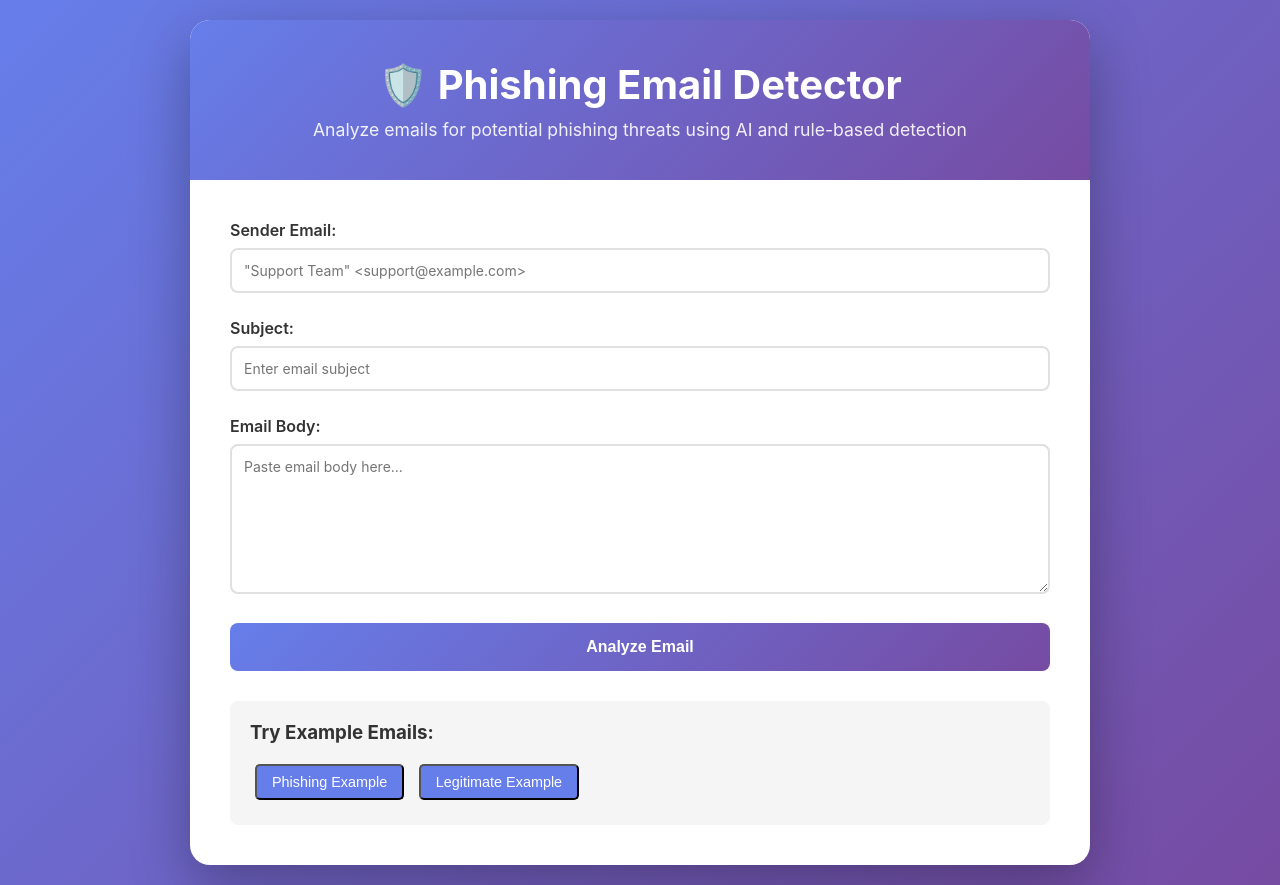
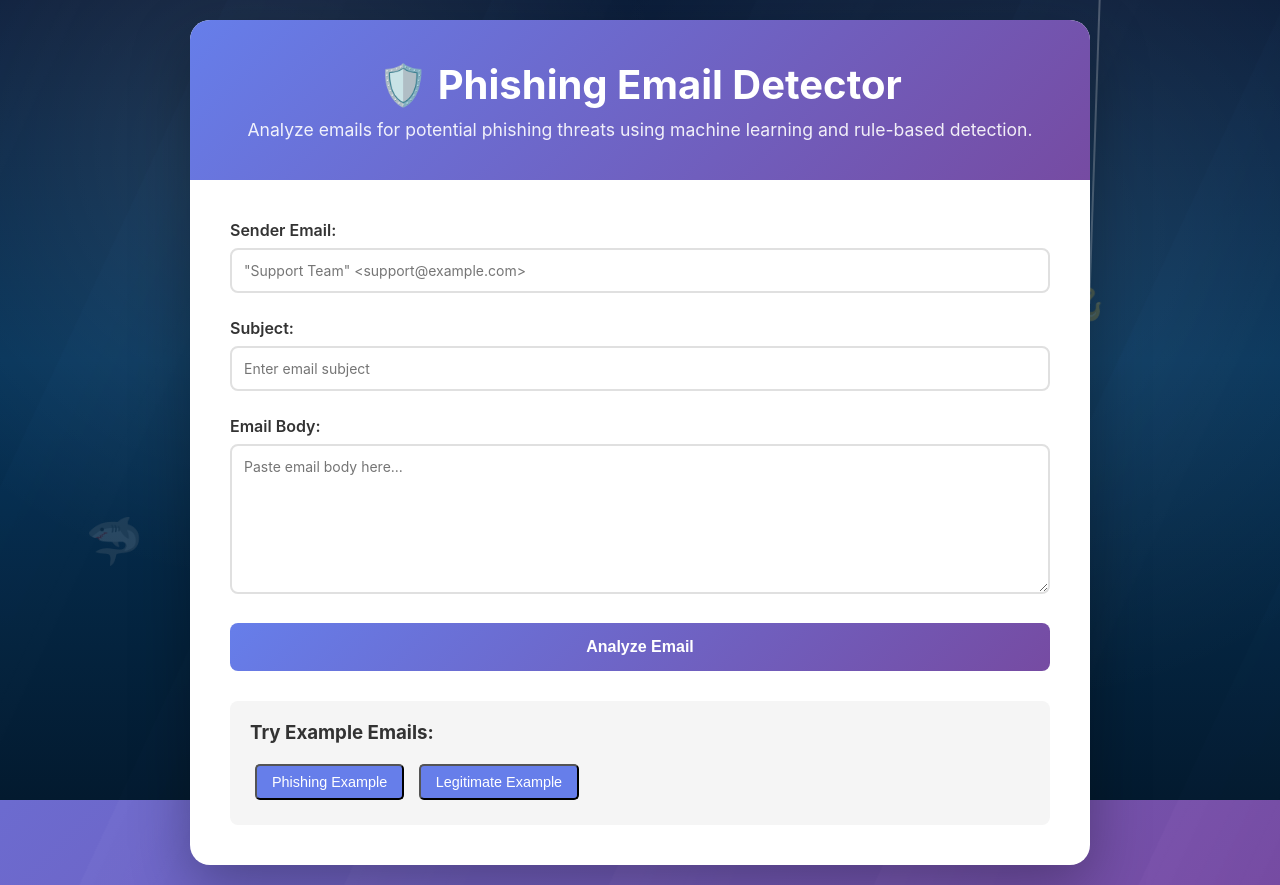
Before and after one commit to andrialuo/phish-detect, a Flask app: page / in a window 1280 px wide. Run offline with Flask 3, Linux system fonts and the light colour scheme; parts of the project's set-up code (start-up, migrations or seed data) failed here and were passed over.

Commit message:
background

```diff
--- a/templates/index.html
+++ b/templates/index.html
@@ -16,6 +16,118 @@
             background: linear-gradient(135deg, #667eea 0%, #764ba2 100%);
             min-height: 100vh;
             padding: 20px;
+            position: relative;
+            overflow-x: hidden;
+        }
+
+        .ocean {
+            position: fixed;
+            inset: 0;
+            z-index: -2;
+            pointer-events: none;
+            background:
+                radial-gradient(circle at 20% 20%, rgba(255,255,255,0.10), transparent 35%),
+                radial-gradient(circle at 80% 30%, rgba(255,255,255,0.08), transparent 40%),
+                linear-gradient(180deg, #0b1d3a 0%, #06345a 45%, #031a2f 100%);
+        }
+
+        .light-rays {
+            position: fixed;
+            inset: -20vh -20vw;
+            z-index: -1;
+            pointer-events: none;
+            background:
+                repeating-linear-gradient(
+                    115deg,
+                    rgba(255,255,255,0.06) 0px,
+                    rgba(255,255,255,0.00) 120px,
+                    rgba(255,255,255,0.00) 240px
+                );
+            mix-blend-mode: overlay;
+            animation: drift 12s ease-in-out infinite;
+            opacity: 0.6;
+        }
+
+        @keyframes drift {
+            0% { transform: translateX(-2vw) translateY(0); }
+            50% { transform: translateX(2vw) translateY(1vh); }
+            100% { transform: translateX(-2vw) translateY(0); }
+        }
+
+        .bubbles {
+            position: fixed;
+            inset: 0;
+            z-index: -1;
+            pointer-events: none;
+            overflow: hidden;
+        }
+
+        .bubble {
+            position: absolute;
+            bottom: -10vh;
+            width: 10px;
+            height: 10px;
+            border: 2px solid rgba(255,255,255,0.22);
+            border-radius: 50%;
+            opacity: 0.0;
+            animation: rise linear infinite;
+        }
+
+        @keyframes rise {
+            0% { transform: translateY(0) scale(0.9); opacity: 0.0; }
+            10% { opacity: 0.25; }
+            100% { transform: translateY(-120vh) scale(1.25); opacity: 0.0; }
+        }
+
+        .fish-layer {
+            position: fixed;
+            inset: 0;
+            z-index: -1;
+            pointer-events: none;
+            overflow: hidden;
+        }
+
+        .fish {
+            position: absolute;
+            font-size: 46px;
+            opacity: 0.16;
+            filter: blur(0.15px);
+            animation: swim linear infinite;
+        }
+
+        @keyframes swim {
+            0% { transform: translateX(calc(100vw + 180px)) translateY(0); }
+            100% { transform: translateX(-180px) translateY(0); }
+        }
+
+        .hook {
+            position: fixed;
+            top: -10px;
+            right: 14vw;
+            width: 2px;
+            height: 38vh;
+            background: rgba(255,255,255,0.25);
+            z-index: -1;
+            pointer-events: none;
+            transform-origin: top center;
+            animation: bob 4.5s ease-in-out infinite;
+        }
+
+        .hook::after {
+            content: "🪝";
+            position: absolute;
+            bottom: -18px;
+            left: 50%;
+            transform: translateX(-50%);
+            font-size: 30px;
+            opacity: 0.22;
+            filter: blur(0.2px);
+        }
+
+        @keyframes bob {
+            0% { transform: rotate(-2deg) translateY(0); }
+            50% { transform: rotate(2deg) translateY(10px); }
+            100% { transform: rotate(-2deg) translateY(0); }
         }
 
         .container {
@@ -281,10 +393,31 @@
     </style>
 </head>
 <body>
+    <div class="ocean"></div>
+    <div class="light-rays"></div>
+
+    <div class="bubbles">
+        <div class="bubble" style="left: 8%; animation-duration: 10s; animation-delay: -2s;"></div>
+        <div class="bubble" style="left: 22%; animation-duration: 13s; animation-delay: -6s;"></div>
+        <div class="bubble" style="left: 41%; animation-duration: 11s; animation-delay: -4s;"></div>
+        <div class="bubble" style="left: 63%; animation-duration: 15s; animation-delay: -9s;"></div>
+        <div class="bubble" style="left: 84%; animation-duration: 12s; animation-delay: -5s;"></div>
+    </div>
+
+    <div class="fish-layer">
+        <div class="fish" style="top: 14%; animation-duration: 18s; animation-delay: -3s;">🐟</div>
+        <div class="fish" style="top: 30%; animation-duration: 24s; animation-delay: -9s;">🐠</div>
+        <div class="fish" style="top: 46%; animation-duration: 28s; animation-delay: -7s;">🐡</div>
+        <div class="fish" style="top: 64%; animation-duration: 21s; animation-delay: -11s;">🦈</div>
+        <div class="fish" style="top: 80%; animation-duration: 32s; animation-delay: -14s;">🐟</div>
+    </div>
+
+    <div class="hook"></div>
+
     <div class="container">
         <div class="header">
             <h1>🛡️ Phishing Email Detector</h1>
-            <p>Analyze emails for potential phishing threats using AI and rule-based detection</p>
+            <p>Analyze emails for potential phishing threats using machine learning and rule-based detection.</p>
         </div>
 
         <div class="content">
```
